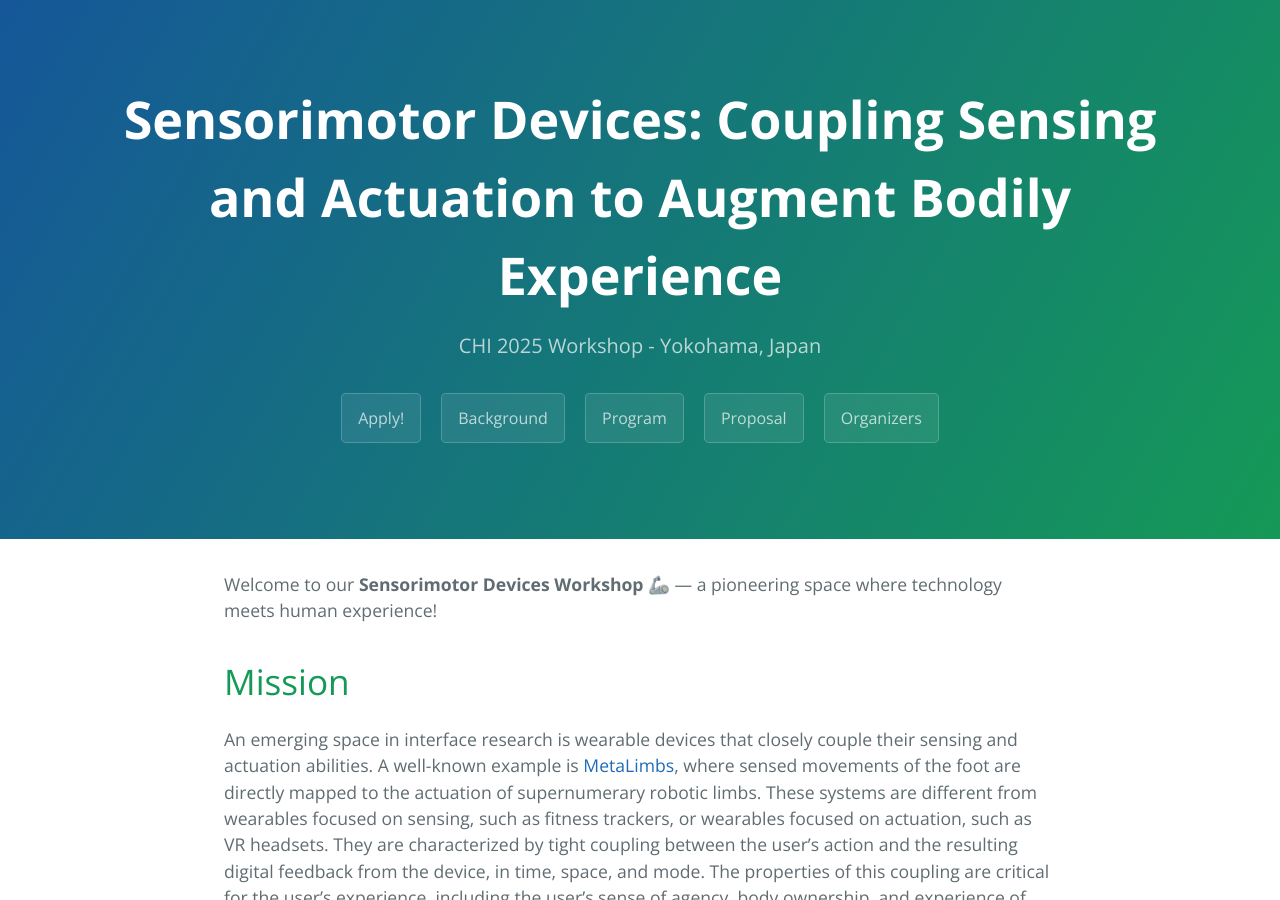
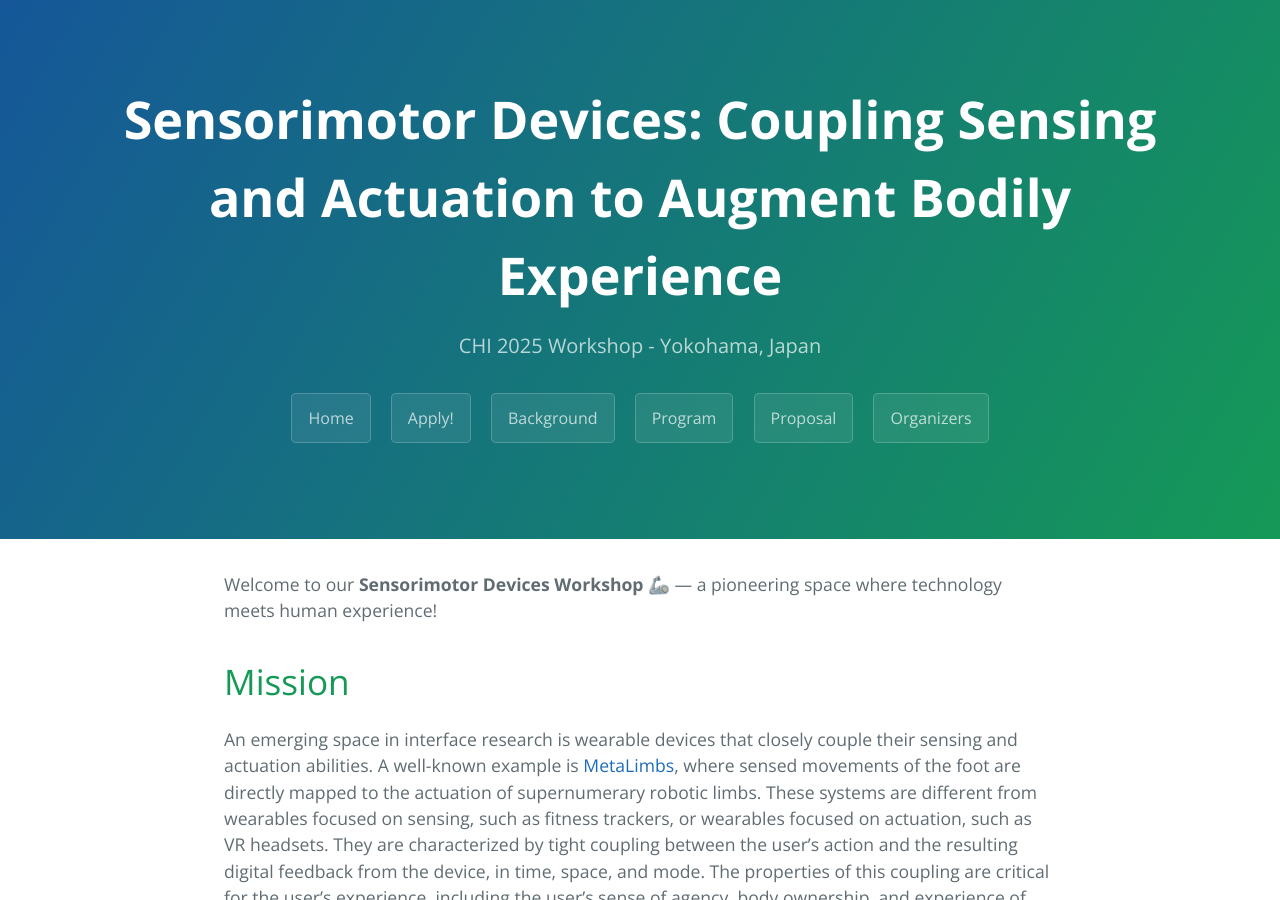
Before and after one commit to sensorimotordevices/sensorimotordevices.github.io, a Jekyll site: the page built from index.md, in a window 1280 px wide and 900 px high. Built offline with Jekyll 4.4.1, drawn with Linux system fonts in a browser that asks for light colours.

Commit message:
add home

```diff
--- a/_layouts/default.html
+++ b/_layouts/default.html
@@ -26,6 +26,7 @@
     <a href="{{ site.github.repository_url }}" class="btn">View on GitHub</a>
     {% endif %}
     {% if site.show_downloads %}
+    <a href="../index" class="btn">Home</a>
     <a href="https://forms.gle/CoQXzetXBKNQ2w2UA" class="btn">Apply!</a>
     <a href="../pages/background" class="btn">Background</a>
     <a href="../pages/program" class="btn">Program</a>
```
